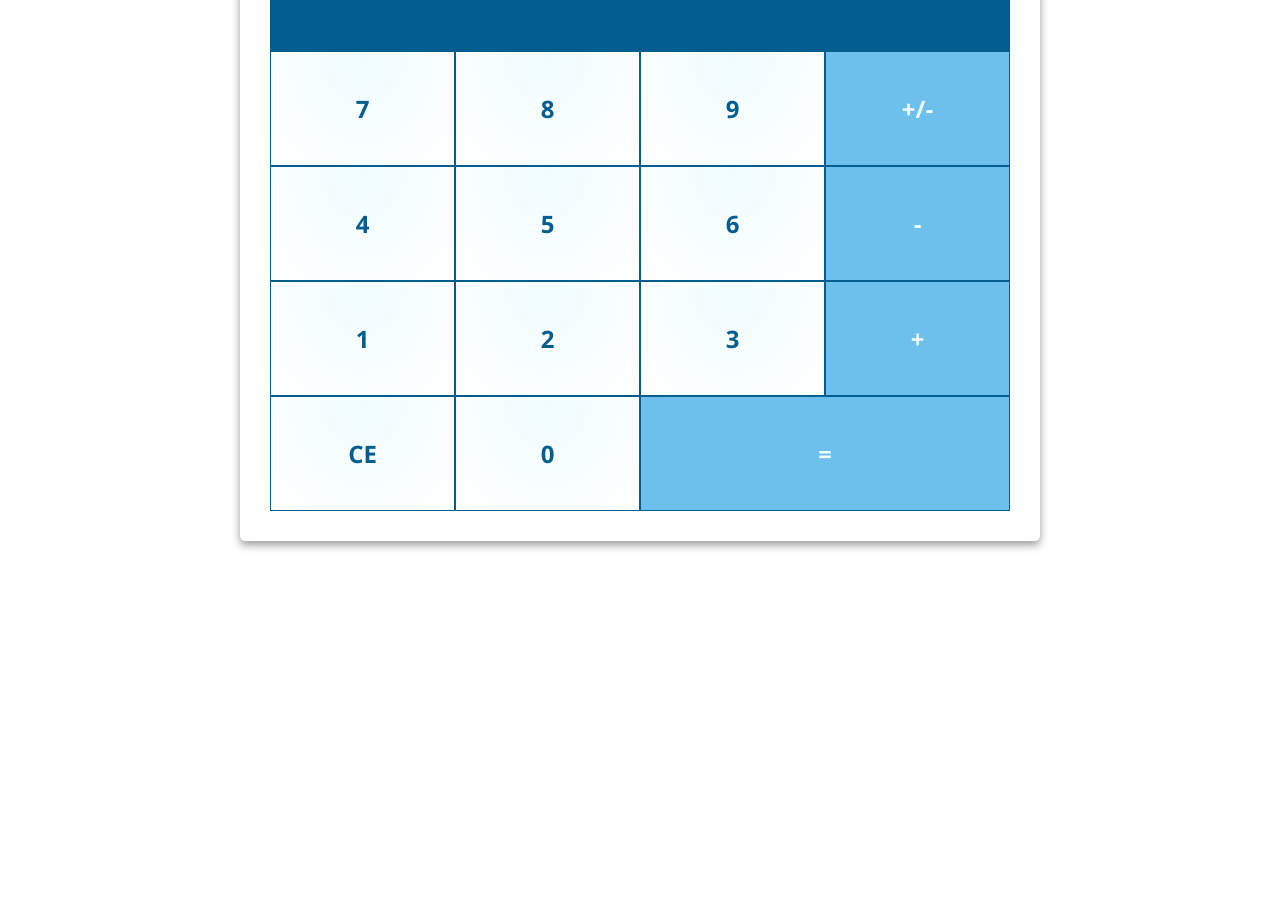
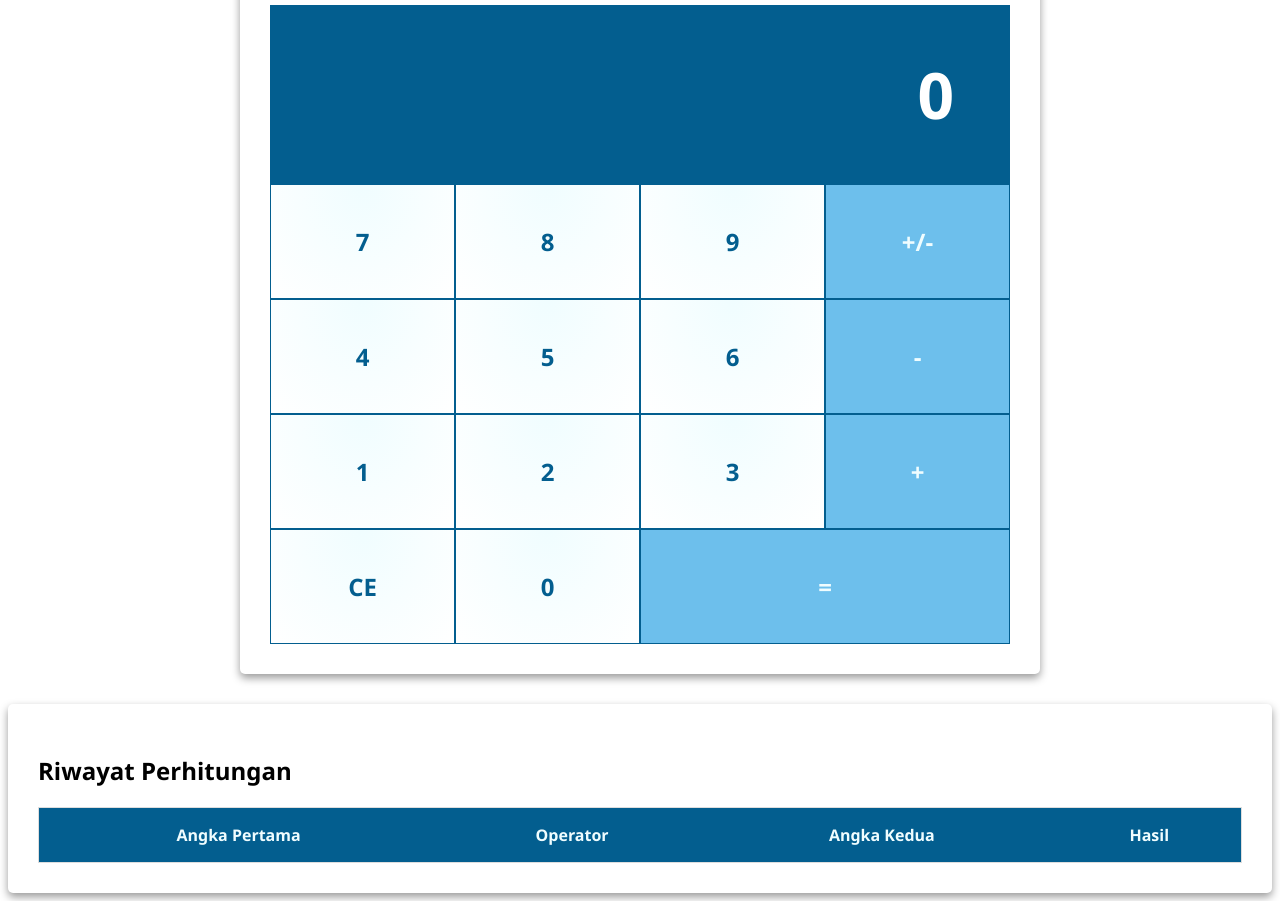
Before and after one commit to shandraspertiwi/calculator, a plain HTML site: page index.html in a window 1280 px wide. Shown: the part 194-1095 px from the top of the page. Before the commit the page ends 800 px from the top, so only its background shows below. Drawn offline with Linux system fonts and the light colour scheme.

Commit message:
add history table

```diff
--- a/assets/style.css
+++ b/assets/style.css
@@ -2,6 +2,10 @@
     box-sizing: border-box;
 }
 
+h1 {
+    margin: 5%;
+    text-indent: 10%;
+}
 body {
     font-family: 'Segoe UI', Tahoma, Geneva, Verdana, sans-serif;
 }
@@ -57,8 +61,39 @@ body {
     margin-top: 20px;
 }
 
+.history {
+    width: 100%;
+    margin: 30px auto 0 auto;
+    overflow: scroll;
+}
+
+table {
+    border-collapse: collapse;
+    border-spacing: 0;
+    width: 100%;
+    border: 1px solid #ddd;
+ }
+
+th,
+td {
+   text-align: center;
+   padding: 16px;
+}
+
+th {
+    background-color: #035e8f;
+    color: #f0fdff;
+}
+
+tr:nth-child(even) {
+    background-color: #f0fdff;
+}
+
 @media screen and (max-width: 513px){
     .button {
         padding: 10px;
     }
+    .history {
+        width: 100%;
+    }
 }
--- a/index.html
+++ b/index.html
@@ -7,6 +7,7 @@
 
     </head>
     <body>
+        <h1>Kalkulator Yayas</h1>
         <div class="flex-container-column card">
         <div class="display">
             <h1 id="displayNumber">0</h1>
@@ -35,6 +36,20 @@
                 <div class="button equals double">=</div>
             </div>
         </div>
+        <div class="history card">
+            <h2>Riwayat Perhitungan</h2>
+            <table>
+                <thead>
+                    <tr>
+                        <th>Angka Pertama</th>
+                        <th>Operator</th>
+                        <th>Angka Kedua</th>
+                        <th>Hasil</th>
+                    </tr>
+                </thead>
+                <tbody id="historyList"></tbody>
+            </table>
+        </div>
         <script src="assets/calc.js"></script>
     </body>
 </html>
```
